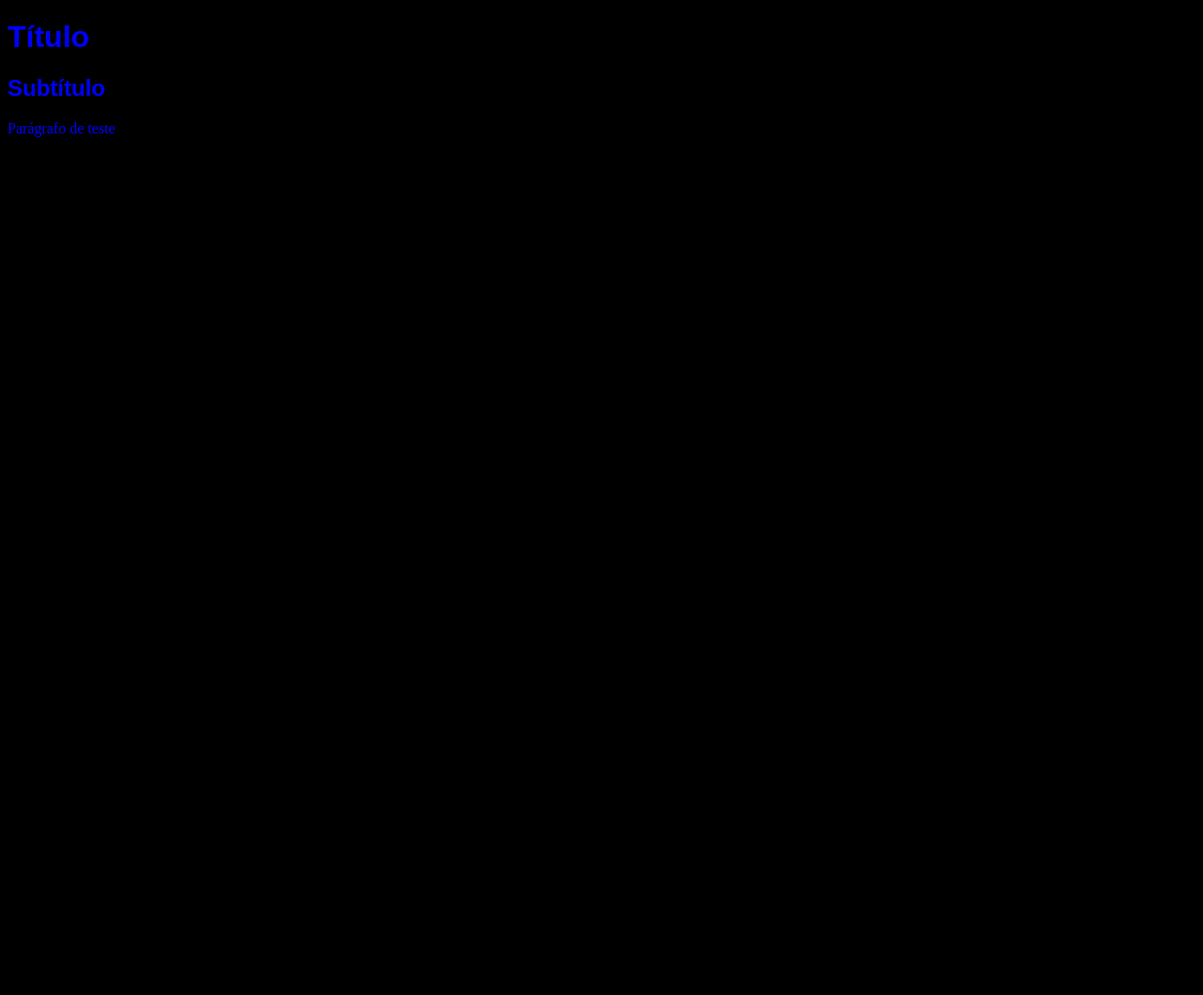
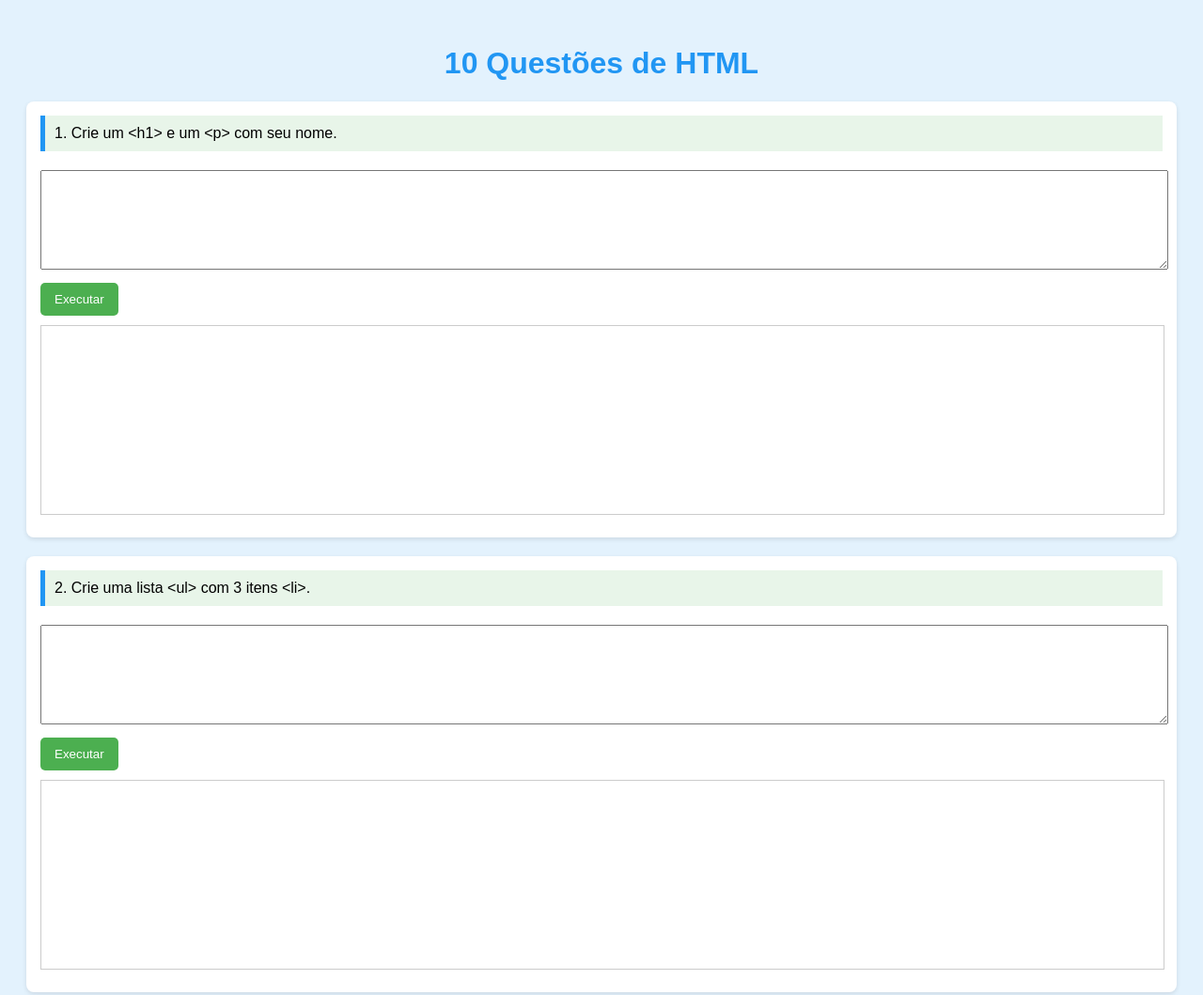
Before and after one commit to Px0px/rapido, a plain HTML site: page index.html in a window 1280 px wide. Shown: the whole page at 94% size. Before the commit the page ends 800 px from the top, so only its background shows below. Drawn offline with Linux system fonts and the light colour scheme.

Commit message:
Update index.html

```diff
--- a/index.html
+++ b/index.html
@@ -1,22 +1,74 @@
 <!DOCTYPE html>
 <html lang="pt-br">
 <head>
+<meta charset="UTF-8">
+<title>Questões de HTML</title>
 <style>
-*{
-  background-color: black;
-  color: blue;
-}
-h1{
-  font-family: arial;
-}
-h2{
-  font-family: sans-serif;
-}
+body { font-family: Arial, sans-serif; background-color: #e3f2fd; padding: 20px; }
+h1 { color: #2196F3; text-align: center; }
+section { background-color: white; margin-bottom: 20px; padding: 15px; border-radius: 8px; box-shadow: 0 2px 5px rgba(0,0,0,0.1); }
+textarea { width: 100%; height: 100px; font-family: monospace; margin-top: 10px; }
+button { margin-top: 10px; padding: 10px 15px; background-color: #4CAF50; color: white; border: none; border-radius: 5px; cursor: pointer; }
+iframe { width: 100%; height: 200px; margin-top: 10px; border:1px solid #ccc; }
+.resultado { font-weight:bold; margin-top: 5px; }
+.acerto { color:green; }
+.erro { color:red; }
+.desafio { background-color:#e8f5e9; border-left:5px solid #2196F3; padding:10px; margin-bottom:10px; }
 </style>
 </head>
 <body>
-<h1>Título</h1>
-<h2>Subtítulo</h2>
-<p>Parágrafo de teste</p>
+<h1>10 Questões de HTML</h1>
+
+<section>
+<div class="desafio">1. Crie um &lt;h1&gt; e um &lt;p&gt; com seu nome.</div>
+<textarea></textarea>
+<button onclick="executarHTML(this, 0)">Executar</button>
+<iframe></iframe>
+<div class="resultado"></div>
+</section>
+
+<section>
+<div class="desafio">2. Crie uma lista &lt;ul&gt; com 3 itens &lt;li&gt;.</div>
+<textarea></textarea>
+<button onclick="executarHTML(this, 1)">Executar</button>
+<iframe></iframe>
+<div class="resultado"></div>
+</section>
+
+<!-- Continue adicionando até 10 questões -->
+
+<script>
+const checksHTML = [
+  code => code.includes("<h1>") && code.includes("<p>"),
+  code => code.includes("<ul>") && code.includes("<li>"),
+  code => code.includes("<a"),
+  code => code.includes("<img"),
+  code => code.includes("<form") && code.includes("input"),
+  code => code.includes("<header") && code.includes("<section") && code.includes("<footer"),
+  code => code.includes("<table"),
+  code => code.includes("<h2>") && code.includes("<h3>"),
+  code => code.includes("<p>") && code.includes("<br>"),
+  code => code.includes("<h1>") && code.includes("<p>") && code.includes("<ul>") && code.includes("<a")
+];
+
+function executarHTML(button, index){
+  const section = button.parentElement;
+  const code = section.querySelector('textarea').value;
+  const iframe = section.querySelector('iframe');
+  const resultado = section.querySelector('.resultado');
+
+  // Exibe o código no iframe
+  iframe.srcdoc = code;
+
+  // Verifica se acertou
+  if(checksHTML[index](code)){
+    resultado.innerText = "✅ Acertou!";
+    resultado.className = "resultado acerto";
+  } else {
+    resultado.innerText = "❌ Tente novamente!";
+    resultado.className = "resultado erro";
+  }
+}
+</script>
 </body>
 </html>
```
